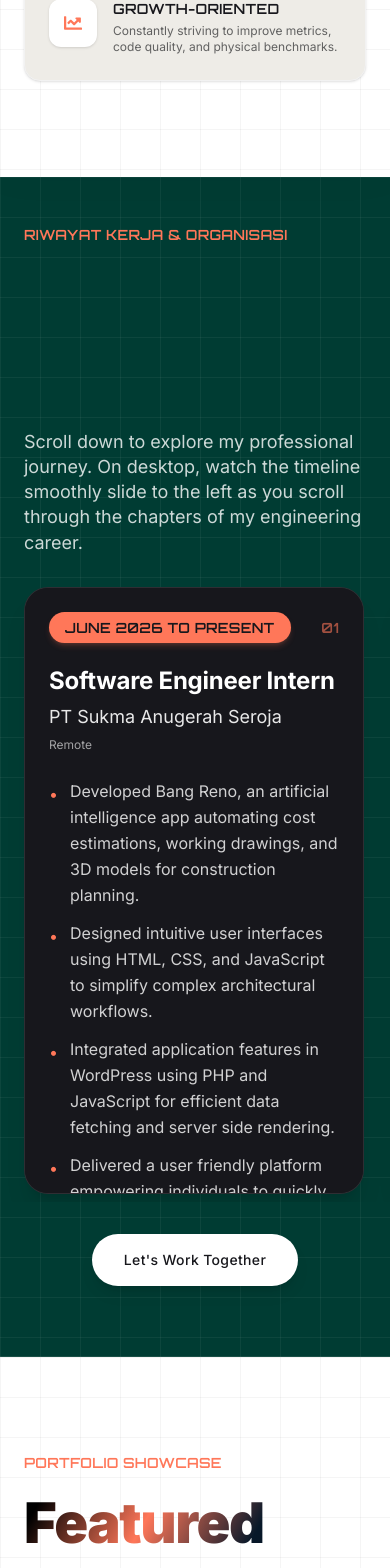
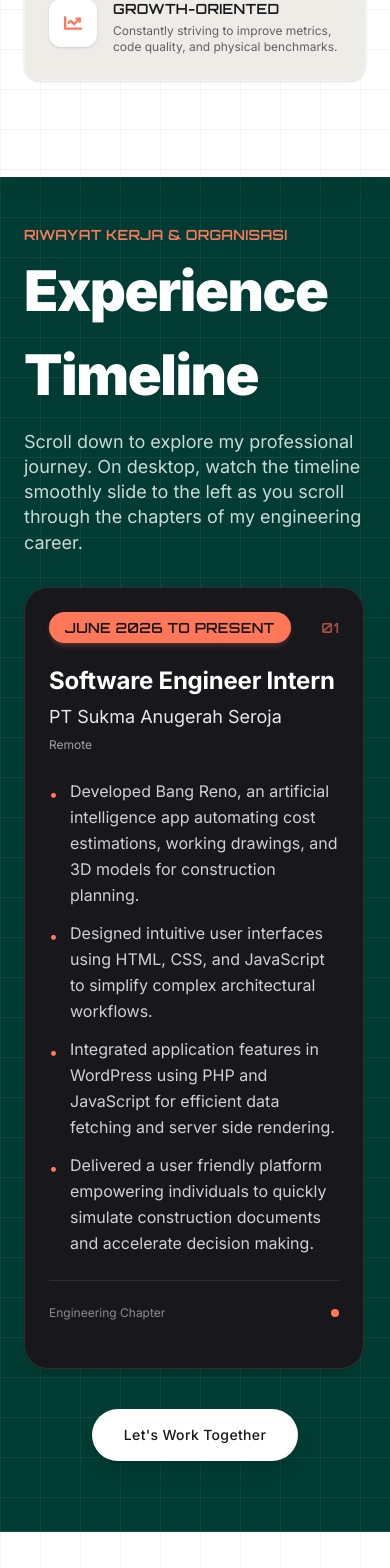
Before and after one commit to SutaSS/portofolio, a Next.js app: page / in a window 390 px wide. Shown: the part 4567-6135 px from the top of the page. Built offline with nearby package versions, Linux system fonts and the light colour scheme.

Commit message:
fix: plain white title, remove card scroll clip, fix GSAP anticipatePin so cards are fully visible

```diff
--- a/src/app/section/experience.tsx
+++ b/src/app/section/experience.tsx
@@ -20,16 +20,18 @@ const Experience = () => {
 
       if (totalWidth > 0 && window.innerWidth >= 1024) {
         gsap.to(slider, {
-          x: -totalWidth - 80, // extra padding
+          x: -totalWidth - 80,
           ease: "none",
           scrollTrigger: {
             trigger: container,
             pin: true,
-            scrub: 1,
-            // Trigger pin when container reaches top so full card height is completely visible before sliding starts
+            scrub: 1.5,
+            // Only start the horizontal scroll once the section is fully in view (bottom of section hits bottom of viewport)
             start: "top top",
-            end: () => `+=${slider.scrollWidth}`,
+            end: () => `+=${slider.scrollWidth + window.innerWidth}`,
             invalidateOnRefresh: true,
+            // Prevent animation from clipping cards at the start
+            anticipatePin: 1,
           },
         });
       }
@@ -48,7 +50,7 @@ const Experience = () => {
         {/* Title */}
         <div className="max-w-3xl">
           <h4 className="mono-label text-coral mb-1">Riwayat Kerja & Organisasi</h4>
-          <h2 className="text-[3.5rem] lg:text-[5rem] font-black tracking-tight text-shiny-white mb-3">
+          <h2 className="text-[3.5rem] lg:text-[5rem] font-black tracking-tight text-white mb-3">
             Experience Timeline
           </h2>
           <p className="body-large text-white/80">
@@ -58,12 +60,12 @@ const Experience = () => {
       </div>
 
       {/* Horizontal Slider Container */}
-      <div className="flex-1 flex items-center overflow-x-auto lg:overflow-x-visible pl-6 lg:pl-12 pr-6 py-2 scrollbar-hide">
-        <div ref={sliderRef} className="flex gap-8 w-max items-stretch">
+      <div className="flex-1 flex items-start overflow-x-auto lg:overflow-x-visible pl-6 lg:pl-12 pr-6 py-2 scrollbar-hide">
+        <div ref={sliderRef} className="flex gap-8 w-max">
           {experiences.map((exp, index) => (
             <div
               key={exp.id}
-              className="card-lift w-[340px] md:w-[420px] lg:w-[480px] max-h-[72vh] lg:max-h-[75vh] overflow-y-auto bg-primary rounded-3xl p-6 lg:p-8 border border-white/10 flex flex-col justify-between shadow-xl flex-shrink-0 relative group"
+              className="card-lift w-[340px] md:w-[420px] lg:w-[480px] bg-primary rounded-3xl p-6 lg:p-8 border border-white/10 flex flex-col shadow-xl flex-shrink-0 relative group"
             >
               <div>
                 {/* Header / Period */}
```
